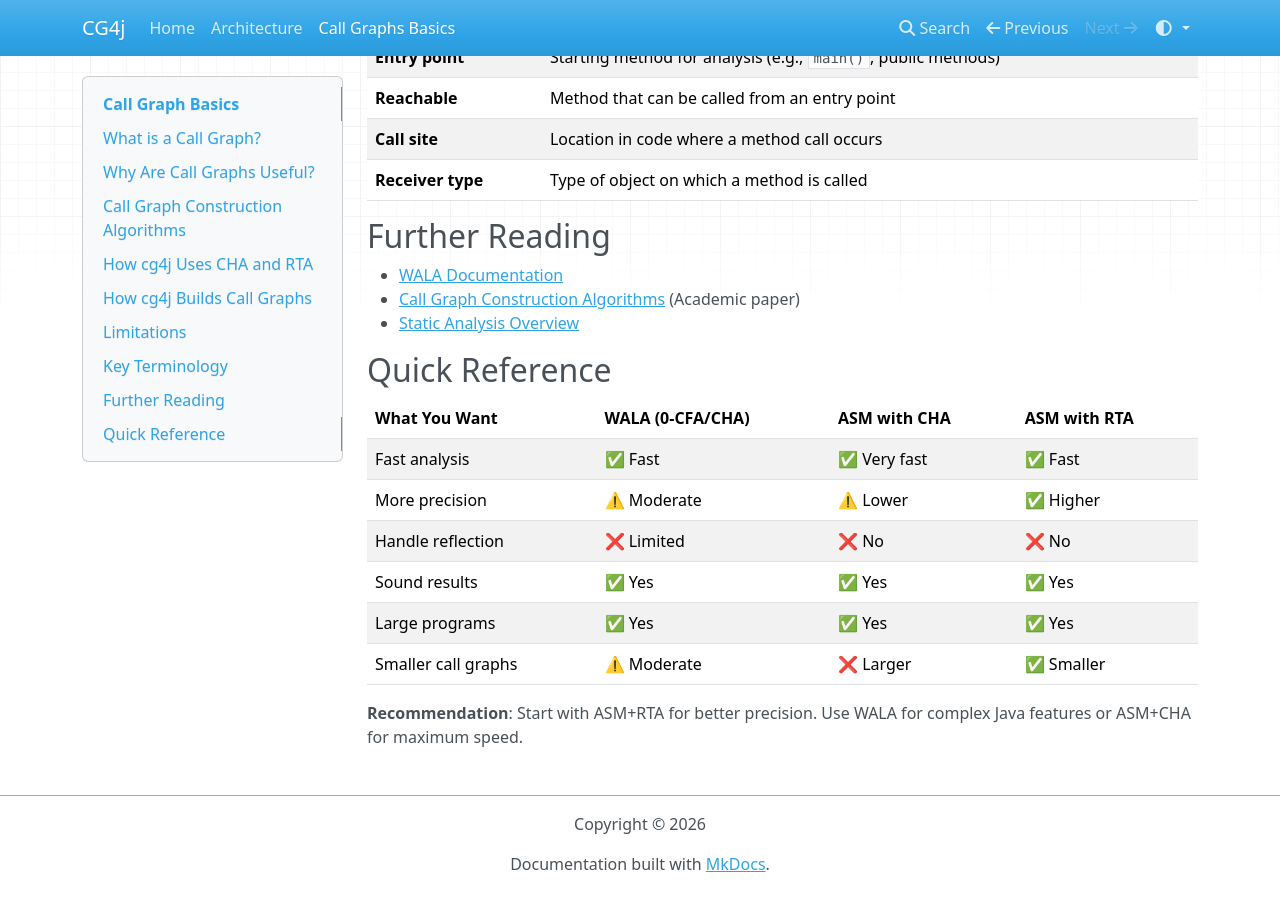
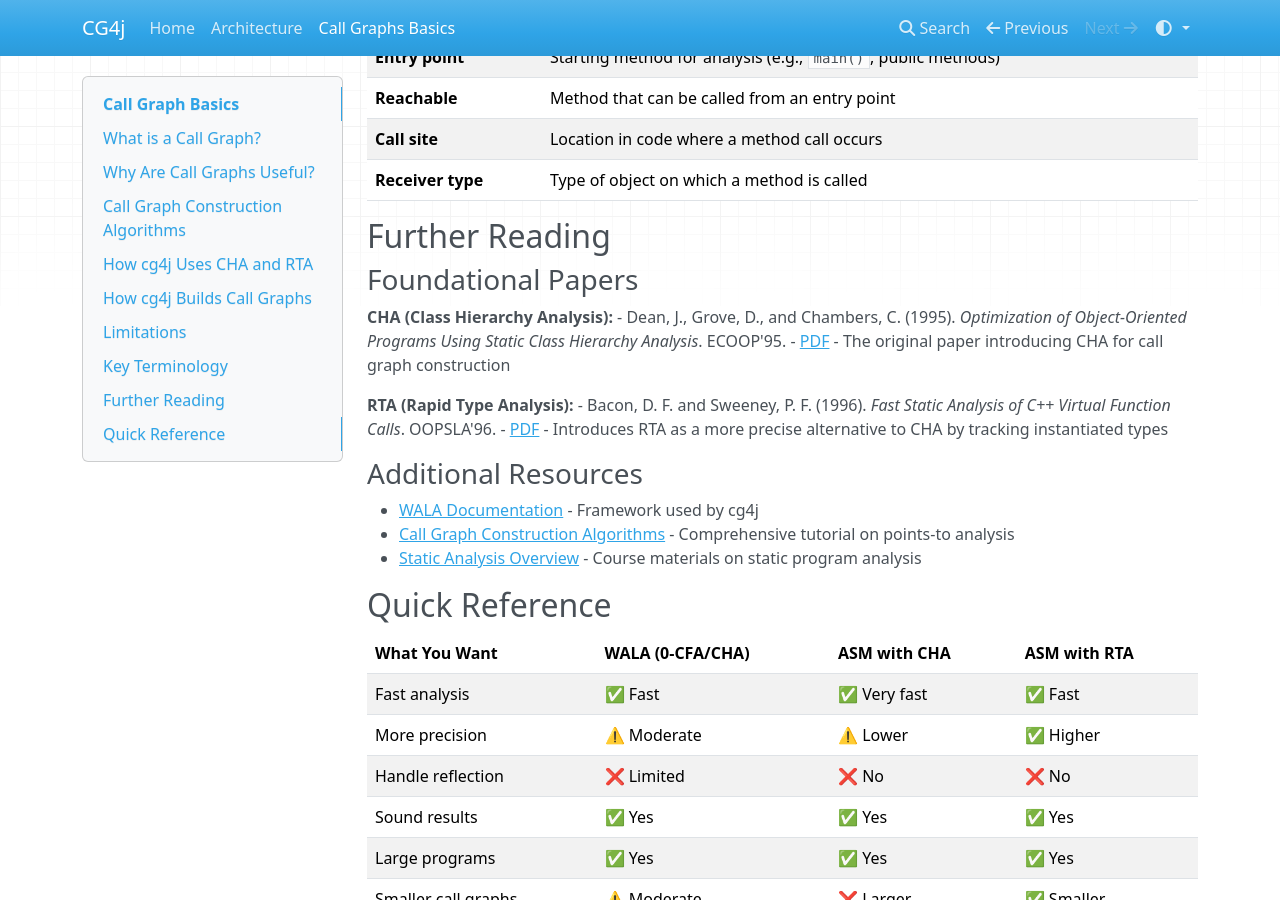
Before and after one commit to cg4j/cg4j, an MkDocs documentation site: the page built from docs/callgraph-basics.md, in a window 1280 px wide and 900 px high, scrolled down 4370 px. Built offline with MkDocs 1.6.1, drawn with Linux system fonts in a browser that asks for light colours; nearby versions of some CDN libraries.

Commit message:
Add original papers for CHA and RTA for further reading in docs

```diff
--- a/docs/callgraph-basics.md
+++ b/docs/callgraph-basics.md
@@ -226,9 +226,23 @@ Both CHA and RTA use a worklist-based approach:
 
 ## Further Reading
 
-- [WALA Documentation](http://wala.sourceforge.net/)
-- [Call Graph Construction Algorithms](https://yanniss.github.io/points-to-tutorial15.pdf) (Academic paper)
-- [Static Analysis Overview](https://cs.au.dk/~amoeller/spa/)
+### Foundational Papers
+
+**CHA (Class Hierarchy Analysis):**
+- Dean, J., Grove, D., and Chambers, C. (1995). *Optimization of Object-Oriented Programs Using Static Class Hierarchy Analysis*. ECOOP'95.
+  - [PDF](https://web.cs.ucla.edu/~palsberg/tba/papers/dean-grove-chambers-ecoop95.pdf)
+  - The original paper introducing CHA for call graph construction
+
+**RTA (Rapid Type Analysis):**
+- Bacon, D. F. and Sweeney, P. F. (1996). *Fast Static Analysis of C++ Virtual Function Calls*. OOPSLA'96.
+  - [PDF](https://people.cs.vt.edu/ryder/516/sp03/papers/baconOOPSLA96.pdf)
+  - Introduces RTA as a more precise alternative to CHA by tracking instantiated types
+
+### Additional Resources
+
+- [WALA Documentation](http://wala.sourceforge.net/) - Framework used by cg4j
+- [Call Graph Construction Algorithms](https://yanniss.github.io/points-to-tutorial15.pdf) - Comprehensive tutorial on points-to analysis
+- [Static Analysis Overview](https://cs.au.dk/~amoeller/spa/) - Course materials on static program analysis
 
 ## Quick Reference
 
```
